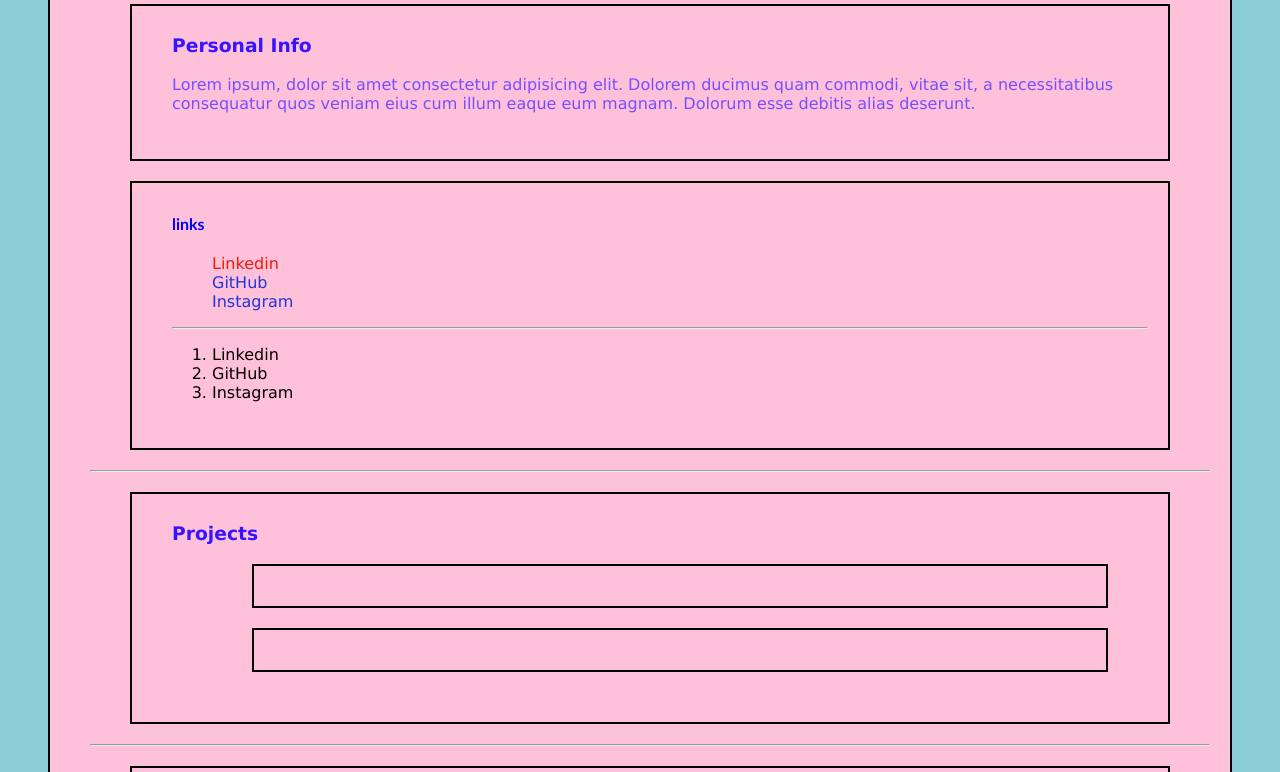
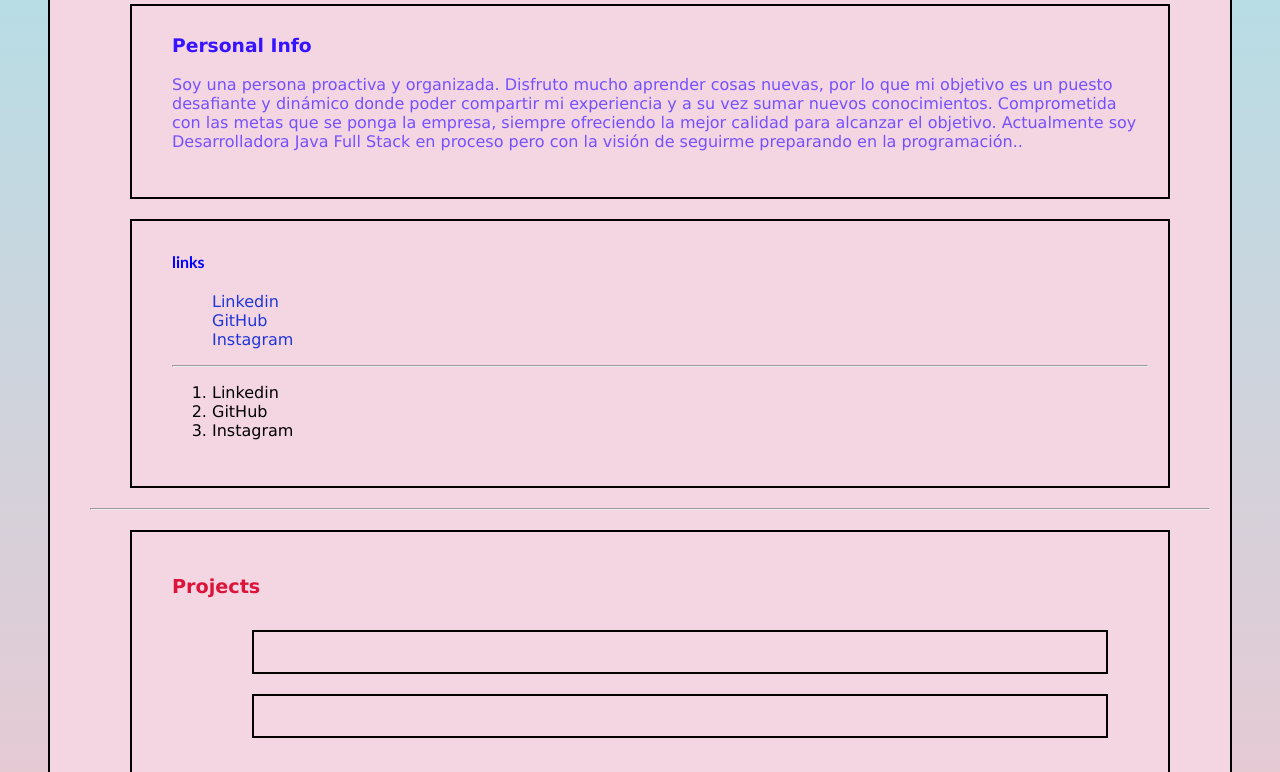
Before and after one commit to Abigail2507/Portafolio, a plain HTML site: page index.html in a window 1280 px wide. Shown: the part 539-1311 px from the top of the page. Drawn offline with Linux system fonts and the light colour scheme.

Commit message:
add:fondo y descripcion

```diff
--- a/index.html
+++ b/index.html
@@ -23,14 +23,18 @@
 
     <div>
         <h3>Personal Info</h3>
-        <p3>Lorem ipsum, dolor sit amet consectetur adipisicing elit. Dolorem ducimus quam commodi, vitae sit, a necessitatibus consequatur quos veniam eius cum illum eaque eum magnam. Dolorum esse debitis alias deserunt.</p>
+        <p3>Soy una persona proactiva y organizada.
+
+            Disfruto mucho aprender cosas nuevas, por lo que mi objetivo es un puesto desafiante y dinámico donde poder compartir mi experiencia y a su vez sumar nuevos conocimientos. Comprometida con las metas que se ponga la empresa, siempre ofreciendo la mejor calidad para alcanzar el objetivo.
+
+            Actualmente soy Desarrolladora Java Full Stack en proceso pero con la visión de seguirme preparando en la programación..</p>
     </div>
 
     <div>
-        <h4>links</h4>
+        <h4>links </h4>
         <ul id="u-list">
             <li>
-                <a id="red-link" class="links" href="https://www.linkedin.com/in/abigailmartinez25" target="_blank">Linkedin
+                <a class="links" href="https://www.linkedin.com/in/abigailmartinez25" target="_blank">Linkedin
 
 
 
@@ -59,7 +63,7 @@
     </div>
 <hr>
     <div>
-        <h3>Projects</h3>
+        <h5>Projects</h3>
         <ol>
             <lgit ai>
                 <a href="https://github.com/Abigail2507/test"><div class="test"></div></a>
--- a/style.css
+++ b/style.css
@@ -5,14 +5,16 @@ h3,p3{color: rgb(118, 80, 255);}
 h4{color: blue;font-family: 'Gill Sans', 'Gill Sans MT', Calibri, 'Trebuchet MS', sans-serif;}
 * {
     font-family: Verdana, Geneva, Tahoma, sans-serif;}
+h5{color: crimson;font-size: larger;
+}
 
-
-body{background-color: #8ACDD7;
+body
+{background:linear-gradient(rgb(152, 233, 240), pink);
 cursor: crosshair;
 }
 
 
-div {background-color: #FFC0D9;
+div {background-color: #f4d6e2;
     padding: 10px 20px 30px 40px ;
     border: 2px solid #000000;
     margin: 20px 40px
```
